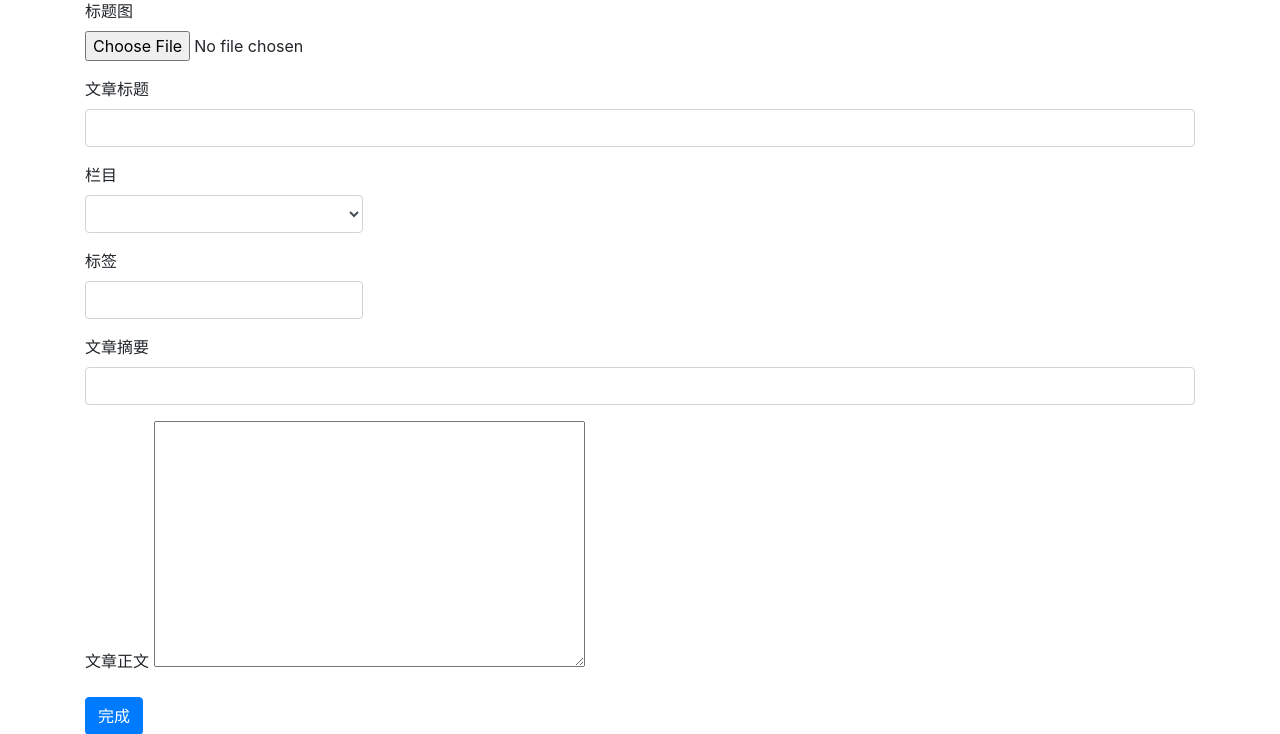
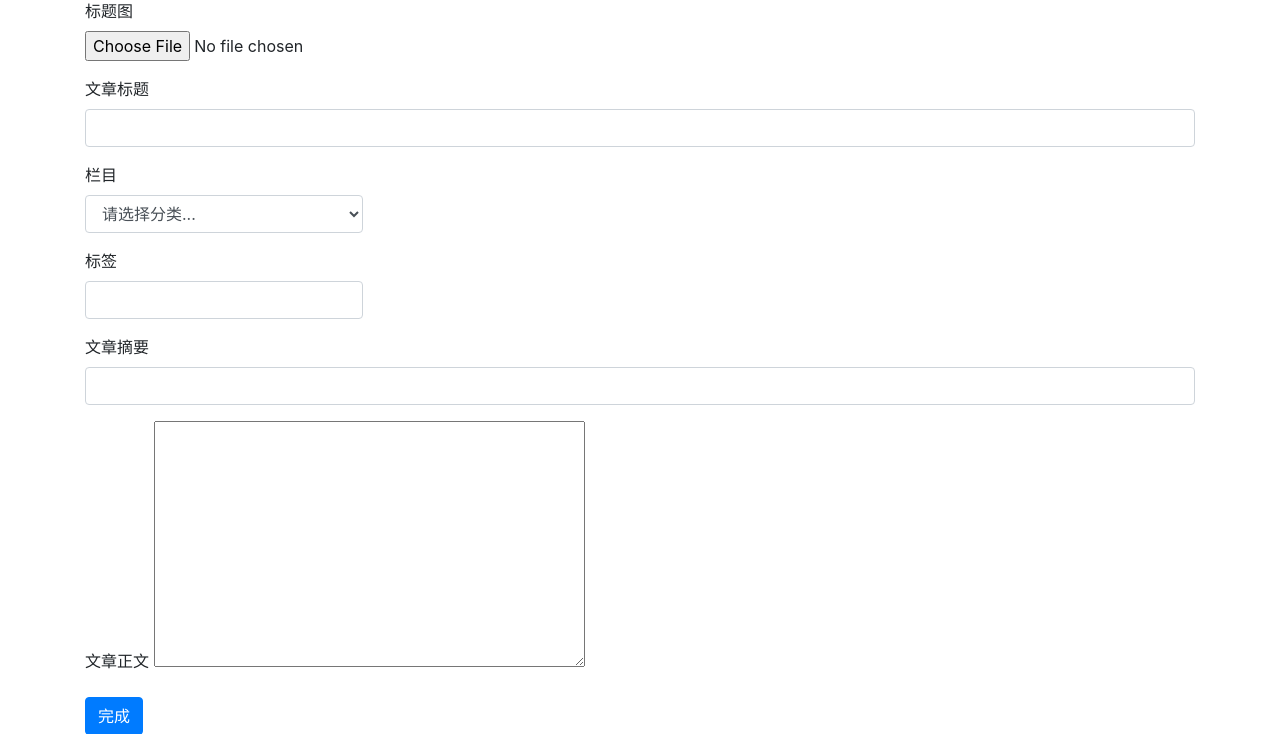
Before and after one commit to Centerleess/Centerlessblog, a Django app: page /writeblog/ in a window 1280 px wide. Shown: the part 81-815 px from the top of the page. Run offline with Django 3.2, Linux system fonts and the light colour scheme; the visitor is signed in with stand-in values (Sample User, id 1); data that the repository does not hold is empty; some libraries are stand-ins or nearby versions.

Commit message:
实现前端分类预提示

```diff
--- a/Centerlessblog/templates/write_blog.html
+++ b/Centerlessblog/templates/write_blog.html
@@ -73,6 +73,7 @@
                 <div class="form-group">
                     <label for="category">栏目</label>
                     <select class="form-control col-3" id="category" name="category">
+                            <option value="none" >请选择分类...</option>
                             {% for category in categories %}
                                 <option value="{{ category.id }}">{{ category.sort_title }}</option>
                             {% endfor %}
```
